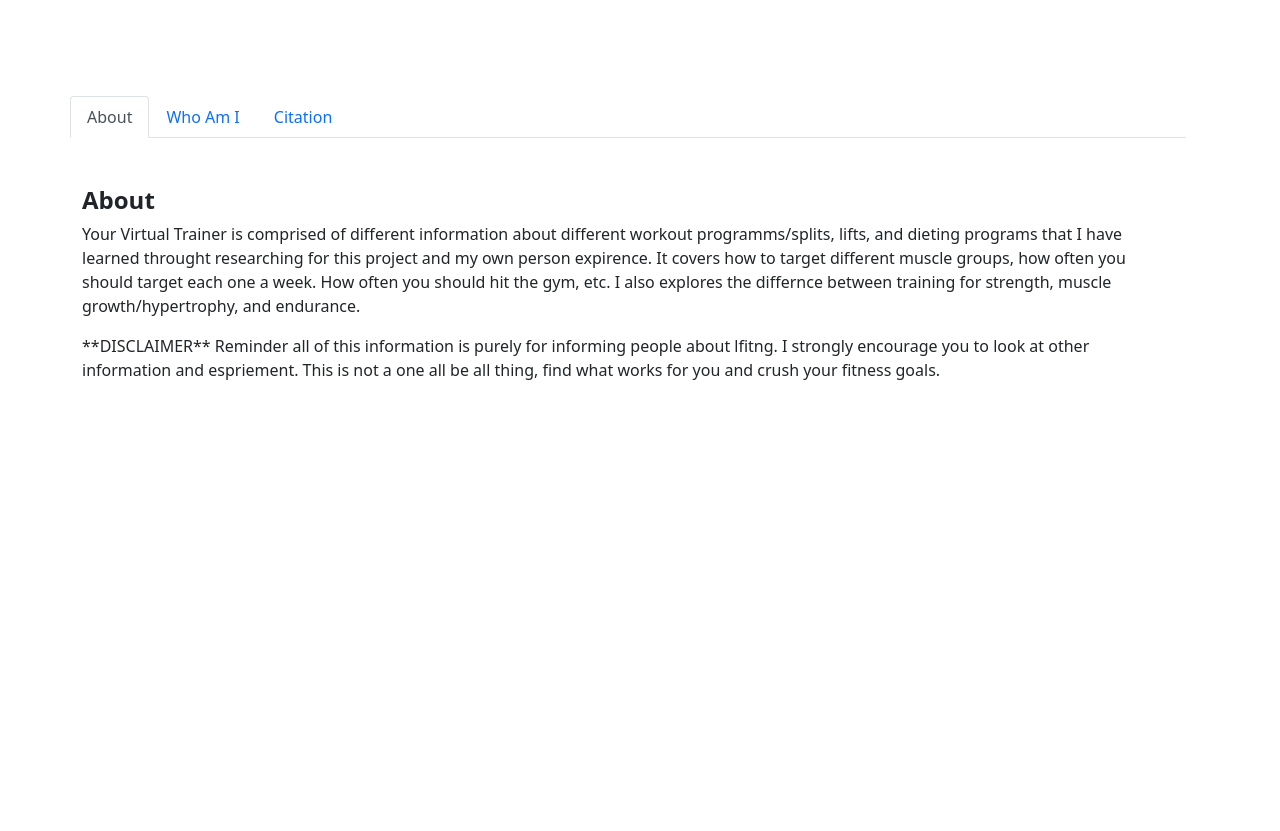
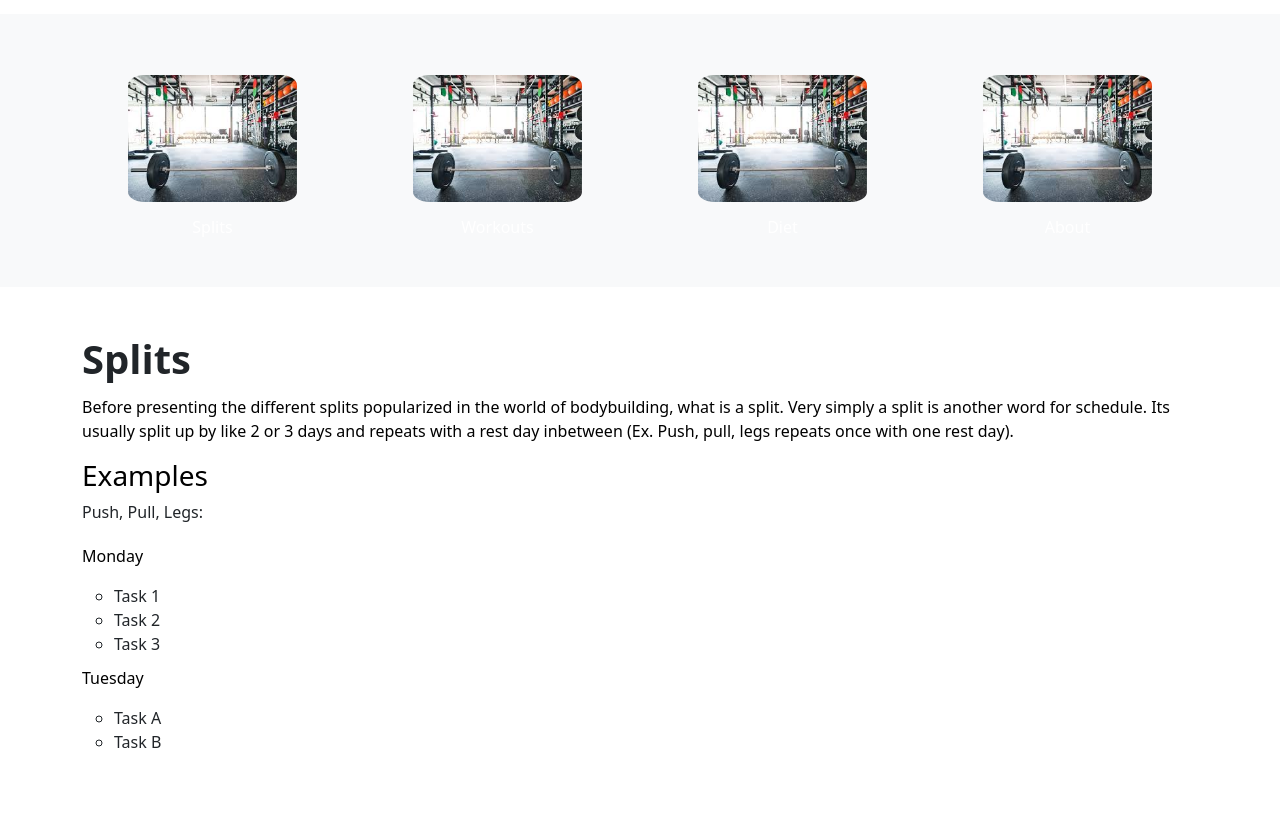
Before and after one commit to PhillipMaita/Research-Project, a plain HTML site: page index.html in a window 1280 px wide. Shown: the part 500-1331 px from the top of the page. Before the commit the page ends 994 px from the top, so only its background shows below. Drawn offline with nearby package versions, Linux system fonts and the light colour scheme.

Commit message:
may - 20

```diff
--- a/index.html
+++ b/index.html
@@ -16,7 +16,7 @@
    <body>
 
     <!-- NAVIGATION -->
-        <nav id="home" class="navbar navbar-expand-lg navbar-dark bg-dark">
+        <nav id="home" class="navbar navbar-expand-lg navbar-dark fixed-top bg-dark">
             <div class="container-fluid">
                 <a class="navbar-brand" href="#">YOUR VIRTUAL TRAINER</a>
                 <button class="navbar-toggler" type="button" data-bs-toggle="collapse" data-bs-target="#navbarSupportedContent" aria-controls="navbarSupportedContent" aria-expanded="false" aria-label="Toggle navigation">
@@ -54,8 +54,69 @@
         </div>
     </div>
 
+    <!-- NAV BAR -->
+    <div class="bg-light text-white py-5 text-center quick-links">
+        <div class="container">
+            <div class="row">
+            <div class="col-sm-6 col-md-3 py-5-xs">
+                <img class="navbar-img" src="images/barbell.jpg">
+                <br>
+                <a class="navbar-link" href="#splits">Splits</a>
+            </div>
+            <div class="col-sm-6 col-md-3 py-5-xs">
+                <img class="navbar-img" src="images/barbell.jpg">
+                <br>
+                <a class="navbar-link" href="#workouts">Workouts</a>
+            </div>
+            <div class="col-sm-6 col-md-3 py-5-xs">
+                <img class="navbar-img" src="images/barbell.jpg">
+                <br>
+                <a class="navbar-link" href="#diet">Diet</a>
+            </div>
+            <div class="col-sm-6 col-md-3 py-5-xs">
+                <img class="navbar-img" src="images/barbell.jpg">
+                <br>
+                <a class="navbar-link" href="#about">About</a>
+            </div>
+            </div>
+        </div>
+    </div>
+
+    <!-- SPLITS -->
+    <div class="container py-5" id="splits">
+      <div class="row">
+        <h1 class="pb-1 fw-bold">Splits</h1>
+        <p>
+          Before presenting the different splits popularized in the world of bodybuilding, what is a split. Very simply a split is another word for schedule. Its usually split up by like 2 or 3 days and repeats with a rest day inbetween (Ex. Push, pull, legs repeats once with one rest day).
+        </p>
+        <h3 class="examples" >Examples</h3>
+        <ol>
+            Push, Pull, Legs:
+                <div class="calendar">
+                    <div class="day">
+                    <p>Monday</p>
+                    <!-- Tasks for Monday: -->
+                    <ul>
+                        <li>Task 1</li>
+                        <li>Task 2</li>
+                        <li>Task 3</li>
+                    </ul>
+                    </div>
+                    <div class="day">
+                    <p>Tuesday</p>
+                    <!-- Tasks for Tuesday: -->
+                    <ul>
+                        <li>Task A</li>
+                        <li>Task B</li>
+                    </ul>
+                    </div>
+                </div>
+           </ol>
+      </div>
+    </div>
+
     <!-- ABOUT -->
-    <div class="container py-5" id="tabs">
+    <div id="about" class="container py-5" id="tabs">
         <div class="row py-5">
             <div class="row">
                 <ul class="nav nav-tabs" id="myTab" role="tablist">
@@ -91,27 +152,27 @@
                             <div class="profile">
                                 <img src="images/RP.jpeg" alt="Person 1">
                                 <h2>Renisance Periodization</h2>
-                                <a href="https://rpstrength.com/" target="_blank">Website</a>
-                                <a href="https://www.youtube.com/@RenaissancePeriodization/featured" target="_blank">Youtube</a>
+                                <a class="profile-link" href="https://rpstrength.com/" target="_blank">Website</a>
+                                <a class="profile-link" href="https://www.youtube.com/@RenaissancePeriodization/featured" target="_blank">Youtube</a>
                             </div>
 
                             <div class="profile">
                                 <img src="images/Jeff Nipard.jpeg" alt="Person 1">
                                 <h2>Jeff Nippard</h2>
-                                <a href="https://www.youtube.com/@JeffNippard" target="_blank">Youtube</a>
-                                <a href="https://www.instagram.com/JeffNippard/" target="_blank">Youtube</a>
-                                <a href="https://jeffnippard.com/">Website</a>
-                                <a href="https://jeffnippard.com/pages/newsletter">Newsletter</a>
-                                <a href="https://macrofactorapp.com/macrofactor/#jeff">App</a>
+                                <a class="profile-link" href="https://www.youtube.com/@JeffNippard" target="_blank">Youtube</a>
+                                <a class="profile-link" href="https://www.instagram.com/JeffNippard/" target="_blank">Youtube</a>
+                                <a class="profile-link" href="https://jeffnippard.com/">Website</a>
+                                <a class="profile-link" href="https://jeffnippard.com/pages/newsletter">Newsletter</a>
+                                <a class="profile-link" href="https://macrofactorapp.com/macrofactor/#jeff">App</a>
                             </div>
 
                             <div class="profile">
                                 <img src="images/Davis Diley.jpg" alt="Person 1">
                                 <h2>Davis Diley</h2>
-                                <a href="https://www.youtube.com/@DavisDiley" target="_blank">Youtube</a>
-                                <a href="https://www.tiktok.com/@davis.diley?lang=en" target="_blank">Tik Tok</a>
-                                <a href="https://www.instagram.com/davis.diley/?hl=en" target="_blank">Instagram</a>
-                                <a href="https://www.myliftfitness.com/training-app" target="_blank">App</a>
+                                <a class="profile-link" href="https://www.youtube.com/@DavisDiley" target="_blank">Youtube</a>
+                                <a class="profile-link" href="https://www.tiktok.com/@davis.diley?lang=en" target="_blank">Tik Tok</a>
+                                <a class="profile-link" href="https://www.instagram.com/davis.diley/?hl=en" target="_blank">Instagram</a>
+                                <a class="profile-link" href="https://www.myliftfitness.com/training-app" target="_blank">App</a>
                             </div>
                     </div>
                   </div>
--- a/style.css
+++ b/style.css
@@ -1,3 +1,19 @@
+
+/*
+=================================================
+Default
+=================================================
+*/
+
+body{
+    padding-top:70px;
+}
+
+p, h2, h3, h4, h5{
+    color: black;
+}
+
+
 /*
 =================================================
 Nav Bar
@@ -12,10 +28,17 @@ Homepage
 =================================================
 */
 
-.img-fluid {
+.navbar-img {
     border-radius: 15%;
     padding: 5%;
+    width: 75%;
 }
+
+.navbar-link {
+    color: white;
+    text-decoration: none;
+}
+
 /*
 =================================================
 About
@@ -40,3 +63,25 @@ About
 .profile p {
     margin-bottom: 10px;
 }
+
+.profile-link {
+    color: red;
+}
+
+.profile-link:hover{
+    color: blue;
+}
+
+/*
+=================================================
+Split
+=================================================
+*/
+
+.calendar {
+    margin-top: 20px;
+}
+
+.day {
+    margin-bottom: 10px;
+}
```
